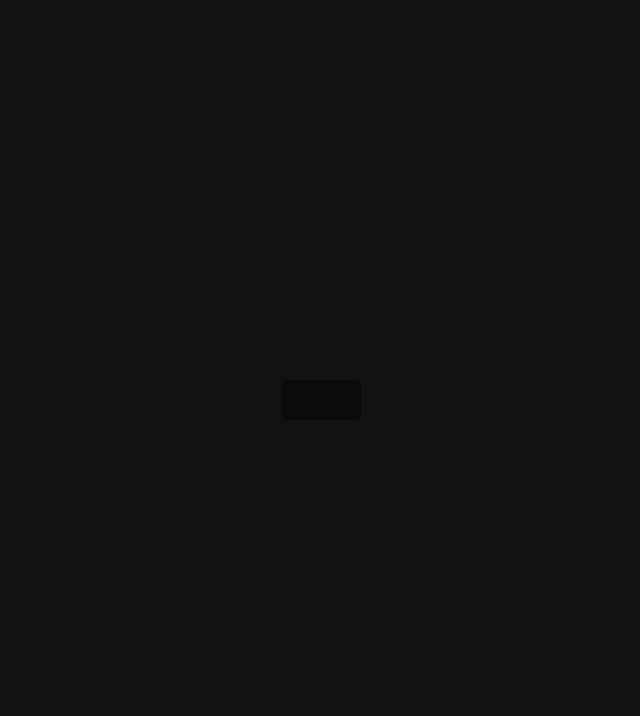
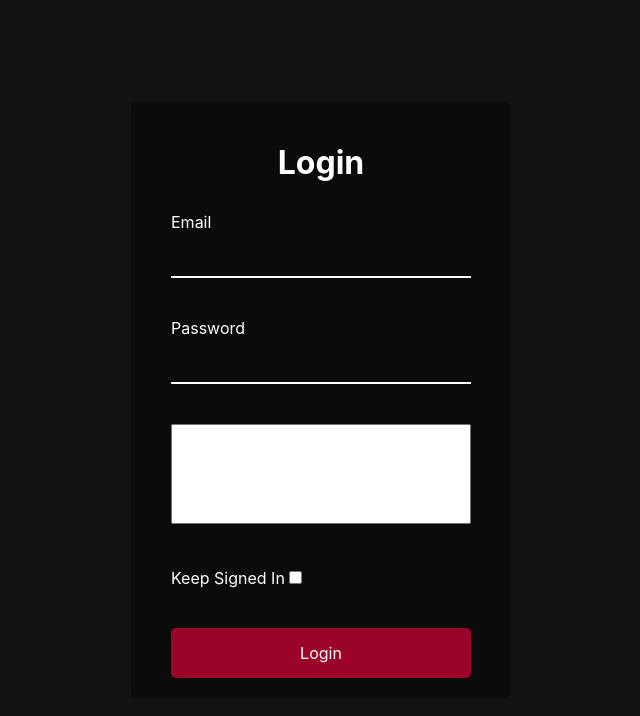
Before and after one commit to Veidz/overview-react-forms, a React (Create React App) app: page / in a window 1280 px wide. Shown: the top 716 px of the page, without its empty margins (319-959 px from the left). Built offline with nearby package versions, Linux system fonts and the light colour scheme; a web font is replaced by a local one.

Commit message:
create base form

```diff
--- a/src/App.js
+++ b/src/App.js
@@ -1,9 +1,11 @@
 import './App.css';
+import Form from './components/Form';
 
 function App() {
   return (
     <div className="container">
-
+      <h1>Login</h1>
+      <Form />
     </div>
   );
 }
--- /dev/null
+++ b/src/components/Form.jsx
@@ -0,0 +1,47 @@
+import React, { Component } from 'react'
+
+export default class Form extends Component {
+  render() {
+    return (
+      <form>
+        <div className="form-control">
+          <label htmlFor="email">
+            Email
+            <input
+              type="email"
+              id="email"
+              name="email"
+              required
+            />
+          </label>
+        </div>
+
+        <div className="form-control">
+          <label htmlFor="password">
+            Password
+            <input type="password" id="password" name="password" required />
+          </label>
+        </div>
+
+        <div className="form-control">
+          <textarea
+            name="textarea"
+            value=""
+          />
+        </div>
+
+        <div className="form-checkbox">
+          <label htmlFor="signed">
+            Keep Signed In
+            <input
+              type="checkbox"
+              name="signed"
+            />
+          </label>
+        </div>
+
+        <button className="btn">Login</button>
+      </form>
+    )
+  }
+}
```
